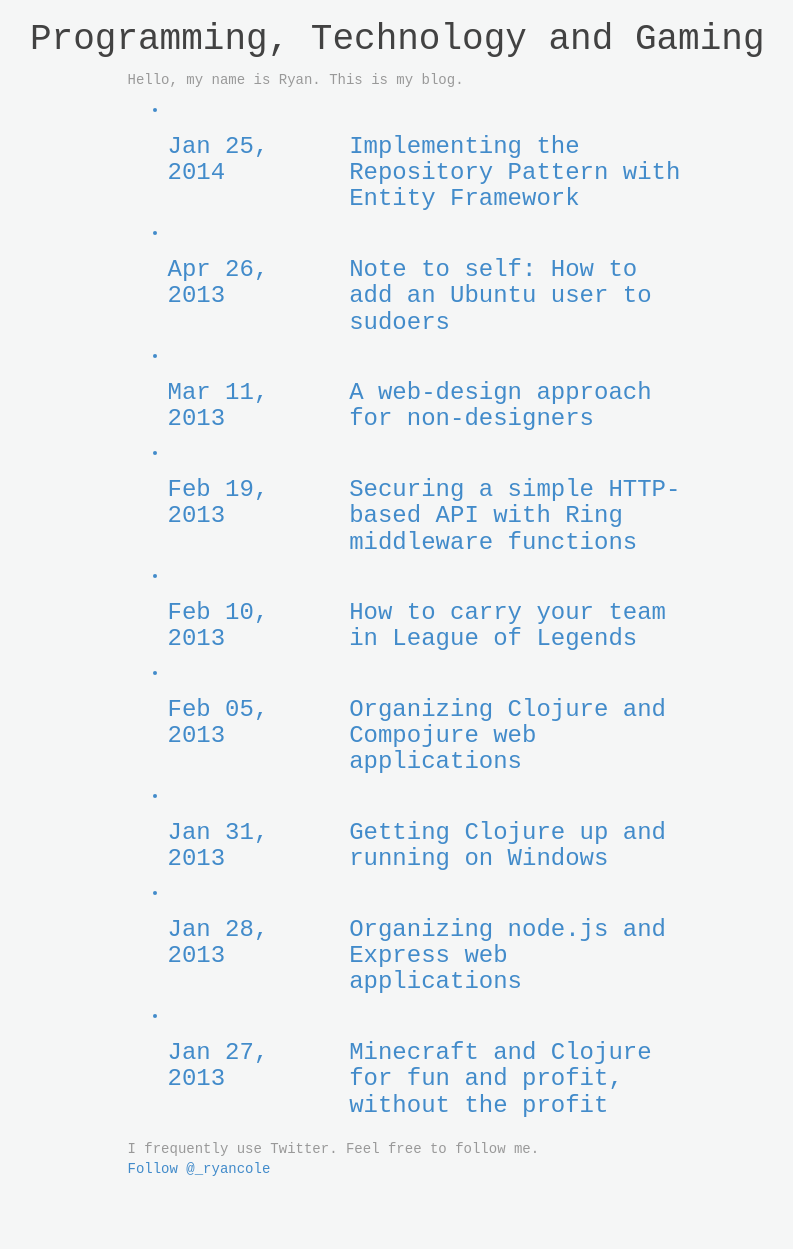
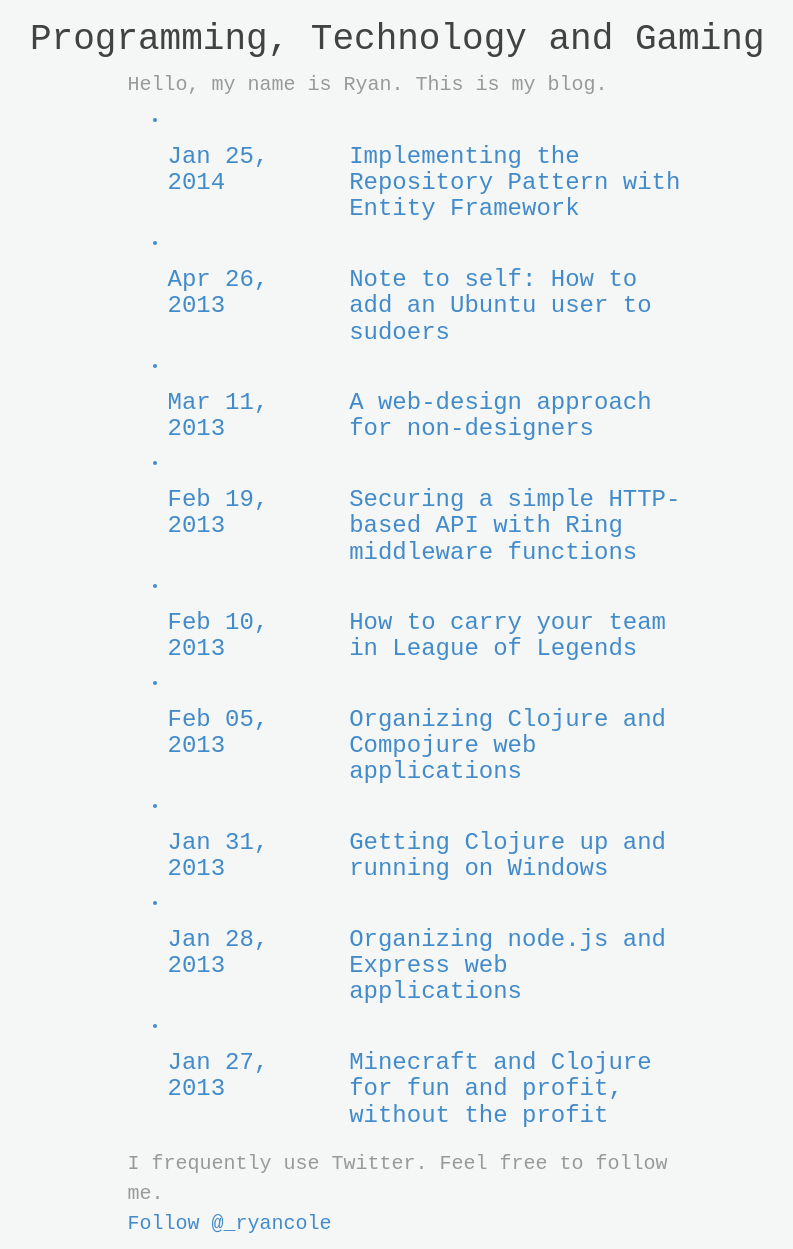
Before and after one commit to ryancole/ryancole.github.com, a Jekyll site: the page built from index.html, in a window 1280 px wide. Shown: the whole page, without its empty margins (235-1028 px from the left). Built offline with Jekyll 4.4.1, drawn with Linux system fonts in a browser that asks for light colours; comment, search, counter and statistics services are not loaded; before the commit the page ends 1189 px from its top, so only the background shows below that.

Commit message:
font size

```diff
--- a/static/css/style.css
+++ b/static/css/style.css
@@ -6,3 +6,10 @@ body {
   font-family: "Courier New", courier, monospace;
 
 }
+
+p {
+
+  font-size: 20px;
+  line-height: 30px;
+
+}
```
